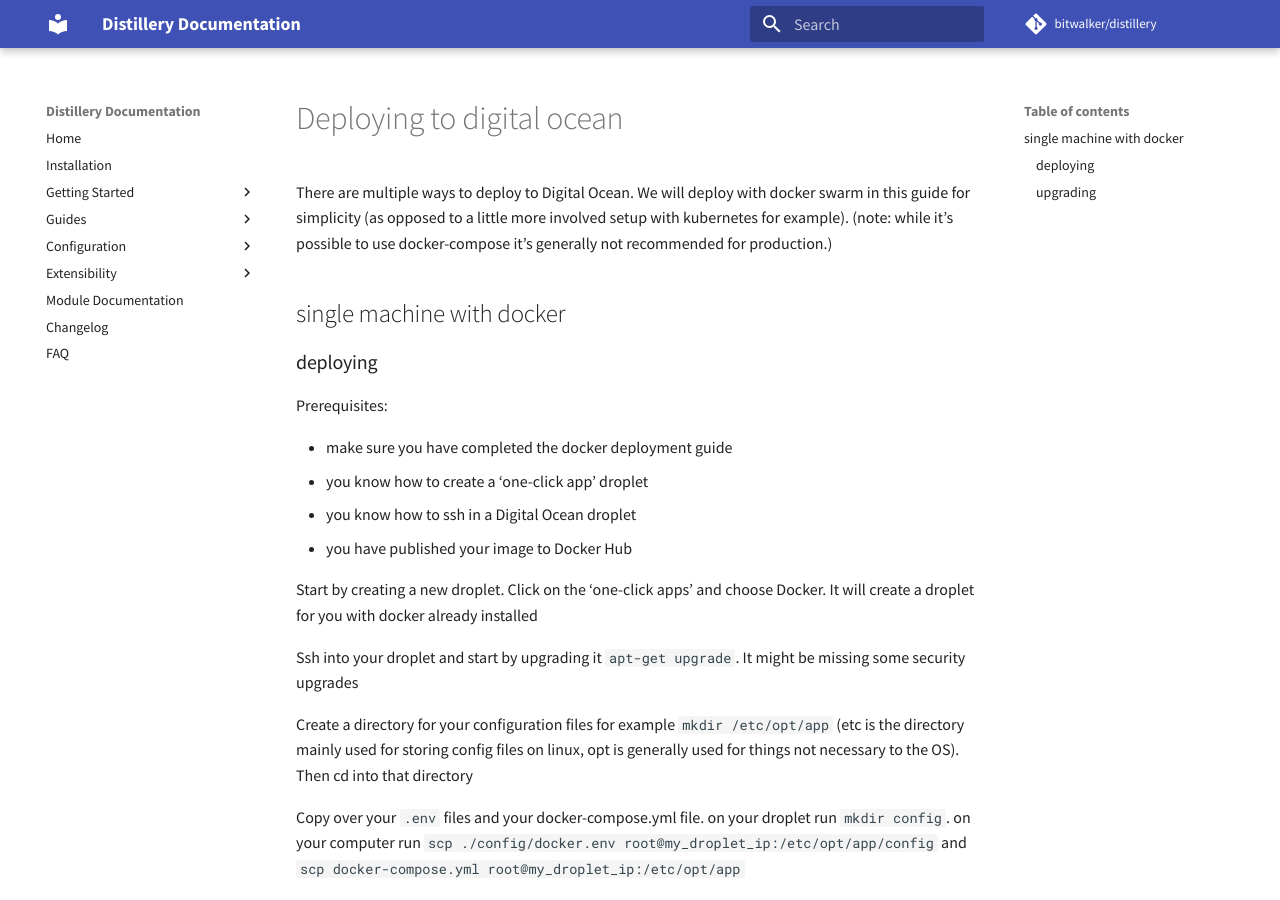
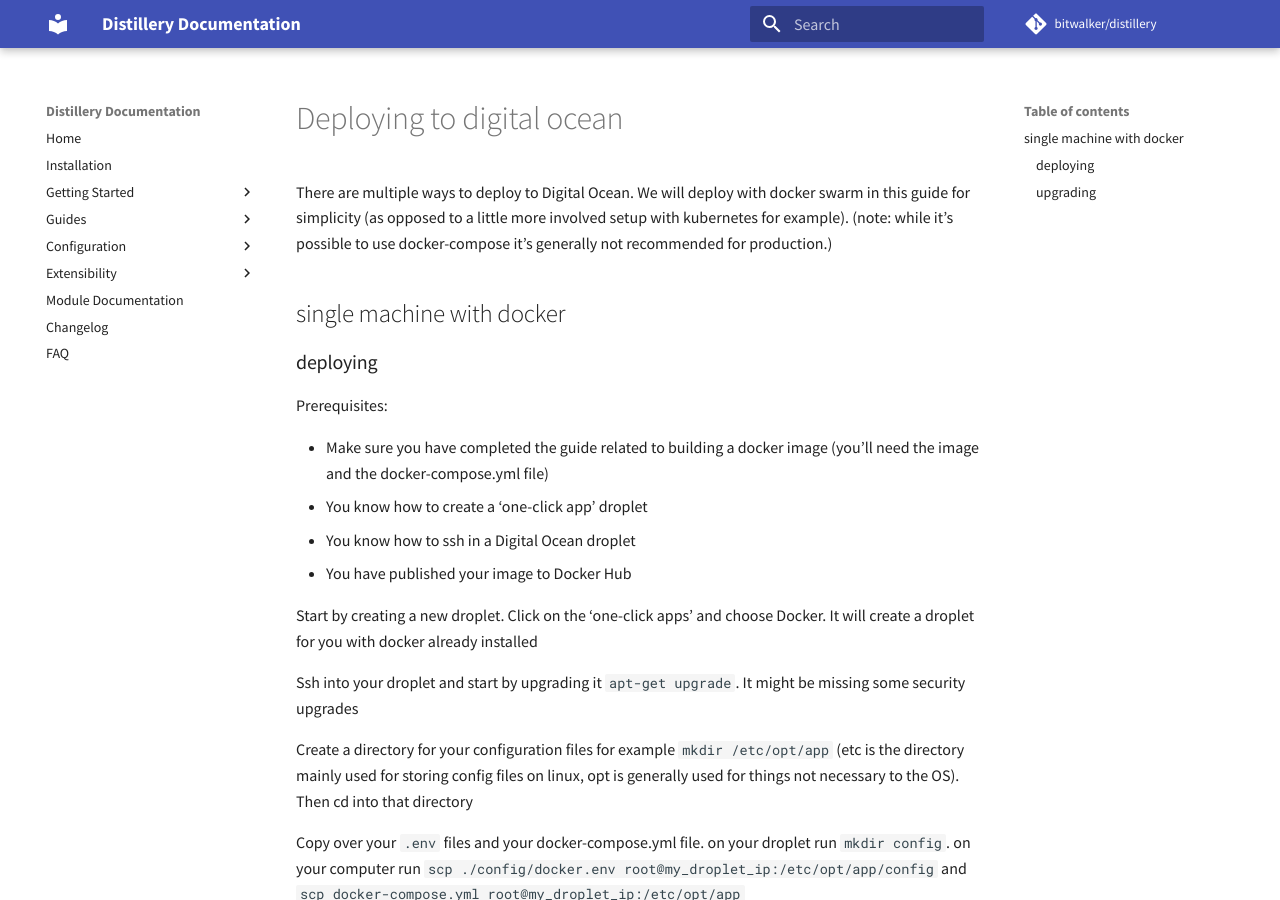
Before and after one commit to bitwalker/distillery, an MkDocs documentation site: the page built from docs/guides/deploying_to_digital_ocean.md, in a window 1280 px wide and 900 px high. Built offline with MkDocs 1.6.1 and Material for MkDocs 9.7.7, drawn with Linux system fonts in a browser that asks for light colours; comment, search, counter and statistics services are not loaded; old or Windows-style settings are respelled for this version of MkDocs.

Commit message:
update related to removing docker_deployment guide

```diff
--- a/docs/guides/deploying_to_digital_ocean.md
+++ b/docs/guides/deploying_to_digital_ocean.md
@@ -9,10 +9,10 @@ There are multiple ways to deploy to Digital Ocean. We will deploy with docker s
 
 Prerequisites:
 
-- make sure you have completed the docker deployment guide
-- you know how to create a 'one-click app' droplet
-- you know how to ssh in a Digital Ocean droplet
-- you have published your image to Docker Hub
+- Make sure you have completed the guide related to building a docker image (you'll need the image and the docker-compose.yml file)
+- You know how to create a 'one-click app' droplet
+- You know how to ssh in a Digital Ocean droplet
+- You have published your image to Docker Hub
 
 Start by creating a new droplet. Click on the 'one-click apps' and choose Docker. It will create a droplet for you with docker already installed
 
```
